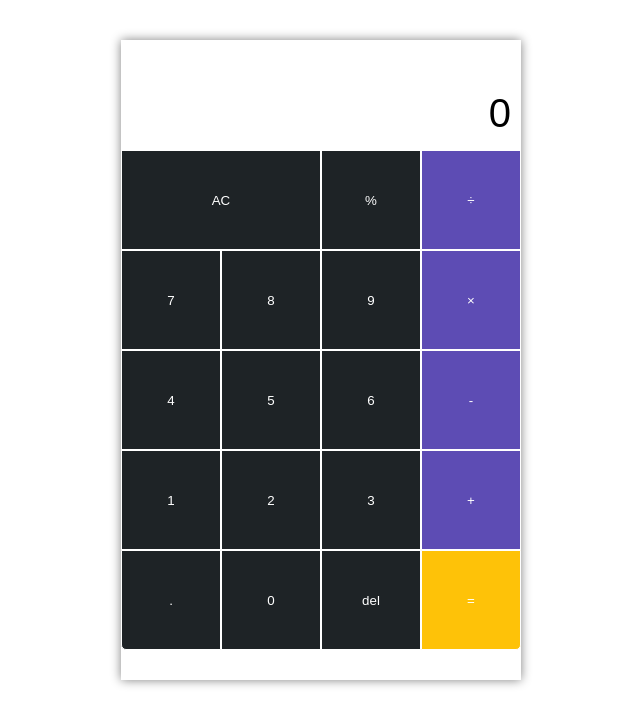
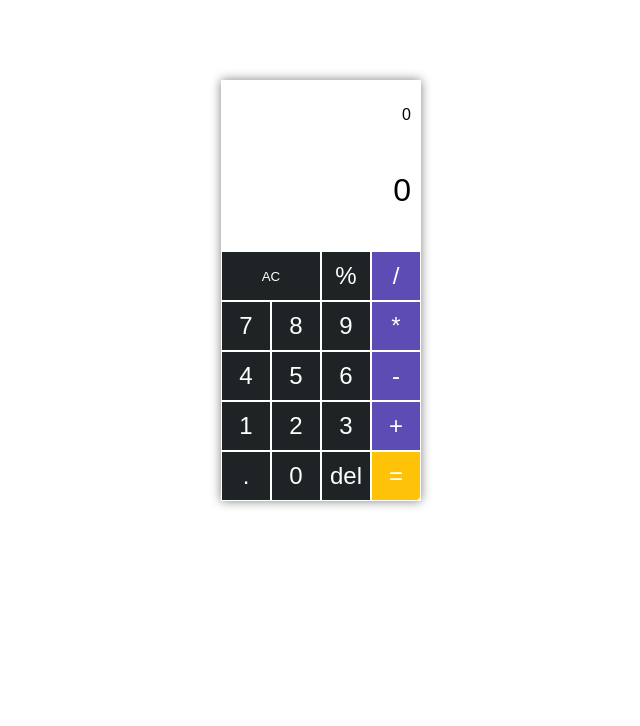
Before and after one commit to fuaberu/Calculator, a plain HTML site: page index.html in a window 1280 px wide. Both pictures are taken after a click on the button "AC". Shown: the whole page, without its empty margins (319-959 px from the left). Drawn offline with Linux system fonts and the light colour scheme.

Commit message:
functional basic calculator

```diff
--- a/index.html
+++ b/index.html
@@ -1,48 +1,39 @@
-<!DOCTYPE html>
+<!doctype html>
 <html lang="en">
     <head>
-    <meta charset="UTF-8">
-    <meta http-equiv="X-UA-Compatible" content="IE=edge">
-    <meta name="viewport" content="width=device-width, initial-scale=1.0">
-    <link rel="stylesheet" href="style.css">
-    <script src="script.js" defer></script>
+        <meta charset="utf-8">
+        <meta name="viewport" content="width = device-width, initial-scale = 1">
         <title>Calculator</title>
+        <link rel="stylesheet" type="text/css" href="style.css">
+        <script src="script.js"></script>
     </head>
     <body>
-
-
-    <div class="calculator">
+        <div class="container">
             <div class="display">
-            <div data-previous-operand class="previous-operand">
-                <p></p>
+                <p class="previous-operand">0</p>
+                <p id="entry" class="current-operand">1</p>
             </div>
-            <div data-current-operand class="current-operand">
-                <p></p>
+            <div class="calculator-buttons">
+                <button id="clearBut" class="span-2" onclick="clearButPress()">AC</button>
+                <button class="dark-button" onclick="mathButPress('%')">%</button>
+                <button class="purple-button" id="mathBut" onclick="mathButPress('/')">/</button>
+                <button class="dark-button" onclick="numButPress(7)">7</button>
+                <button class="dark-button"onclick="numButPress(8)">8</button>
+                <button class="dark-button"onclick="numButPress(9)">9</button>
+                <button class="purple-button" onclick="mathButPress('*')">*</button>
+                <button class="dark-button"onclick="numButPress(4)">4</button>
+                <button class="dark-button"onclick="numButPress(5)">5</button>
+                <button class="dark-button"onclick="numButPress(6)">6</button>
+                <button class="purple-button" onclick="mathButPress('-')">-</button>
+                <button class="dark-button"onclick="numButPress(1)">1</button>
+                <button class="dark-button"onclick="numButPress(2)">2</button>
+                <button class="dark-button"onclick="numButPress(3)">3</button>
+                <button class="purple-button" onclick="mathButPress('+')">+</button>
+                <button class="dark-button" id="decimalBut" onclick="numButPress('.')">.</button>
+                <button class="dark-button" onclick="numButPress(0)">0</button>
+                <button class="dark-button" id="deleteBut" onclick="deleteButPress()">del</button>
+                <button id="equal" onclick="equalButPress()">=</button>
             </div>
         </div>
-        <button data-action class="span-2">AC</button>
-        <button data-operation class="number">%</button>
-        <button data-operation class="operand">÷</button>
-        <button data-number class="number">7</button>
-        <button data-number class="number">8</button>
-        <button data-number class="number">9</button>
-        <button data-operation class="operand">×</button>
-        <button data-number class="number">4</button>
-        <button data-number class="number">5</button>
-        <button data-number class="number">6</button>
-        <button data-operation class="operand">-</button>
-        <button data-number class="number">1</button>
-        <button data-number class="number">2</button>
-        <button data-number class="number">3</button>
-        <button data-operation class="operand">+</button>
-        <button data-number class="border-radius" >.</button>
-        <button data-number class="number">0</button>
-        <button data-action class="number">del</button>
-        <button data-action class="equal">=</button>
-    </div>
-
-
-
-
     </body>
 </html>
--- a/script.js
+++ b/script.js
@@ -1,127 +1,74 @@
-//window oppend
-// window.addEventListener('load', (event) => {
-//     appendNumber(0);
-//   });
-//constants
-const numberButtons = document.querySelectorAll('[data-number]');
-const operationButtons = document.querySelectorAll('[data-operation]');
-const actionButtons = document.querySelectorAll('[data-action]');
-const previousTextElement = document.querySelector('[data-previous-operand]');
-const currentTextElement = document.querySelector('[data-current-operand]');
-//event listeners//
-numberButtons.forEach(button => {
-    button.addEventListener('click', function () {
-        let output = reverseFormat(getOutput());
-        let previousOutput = getPreviousValue();
-        if (output === '0') {
-            printOutput(this.innerText);
-          } else {
-            printOutput(output + this.innerText);
-          }
-        if (this.innerText === '.') {
-            printOutput(output + '.')
+
+let prevVal = "";
+let newVal = "";
+let resultVal = "";
+let mathOperator = "";
+let decimalClicked = false;
+
+function numButPress(num){
+
+    if(resultVal){
+        newVal = num;
+        resultVal = "";
+    } else {
+        if(num === '.'){
+            if(decimalClicked != true){
+                newVal += num;
+                decimalClicked = true;
+            }
+        } else {
+            newVal += num;
         }
-        // if (output !== NaN) {
-        //     output = output + this.innerText;
-        //     printOutput(output);
-        // } else if (previousOutput.slice(-1) == '+'){
-        //     printOutput('');
-        //     output = output + this.innerText;
-        //     printOutput(output);
-        // }
-    });
-});
+    }
+    document.getElementById("entry").innerText = newVal;
+}
 
-actionButtons.forEach(button => {
-    button.addEventListener('click', function () {
-        if (this.innerText == 'AC') { //all clear action
-            printOutput('0');
-            printPrevious('');
-        } else if (this.innerText == 'del') { //delete action
-            let output = reverseFormat(getOutput()).toString();
-            if (output) {
-                output = output.substr(0,output.length - 1);
-                printOutput(output);
-            }
-        } else if(this.innerText == '='){ //equal action
-            let output = reverseFormat(getOutput()).toString();
-            let previousOutput = getPreviousValue();
-            if (output !== ''){
-                output = reverseFormat(output);
-                console.log(output);
-                previousOutput = getPreviousValue();
-                console.log(previousOutput);
-                if (previousOutput.slice(-1) == '+') { //check if is an add function
-                    let num1 = previousOutput.substr(0,output.length - 2)
-                    printOutput(add(num1, output));
-                }
-        }
-    };
-    });
-});
-operationButtons.forEach(button => {
-    button.addEventListener('click', function () {
-        if (getOutput() !== '') { //if its not empty
-            let output = reverseFormat(getOutput()).toString();
-                let previousOutput = getPreviousValue();
+function mathButPress(operator){
+    if(!resultVal){
+        prevVal = newVal;
+    } else {
+        prevVal = resultVal;
+    }
+    newVal = "";
+    decimalClicked = false;
+    mathOperator = operator;
+    resultVal = "";
+    document.getElementById("entry").innerText = "";
+}
 
-            if (this.innerText == '+') { //add operation
-                printPrevious(output + ' +');
+function equalButPress(){
+    decimalClicked = false;
 
-            } else if (this.innerText == '-') { //subtract operation
-                printPrevious(output + ' -');
+    prevVal = parseFloat(prevVal);
+    newVal = parseFloat(newVal);
 
-            } else if (this.innerText == '÷') { //divide operation
-                printPrevious(output + ' ÷');
+    switch(mathOperator){
+        case "+":
+            resultVal = prevVal + newVal;
+            break;
+        case "-":
+            resultVal = prevVal - newVal;
+            break;
+        case "*":
+            resultVal = prevVal * newVal;
+            break;
+        case "/":
+            resultVal = prevVal / newVal;
+            break;
+        default:
+            resultVal = newVal;
+    }
 
-            } else if (this.innerText == '×') { //multiply operation
-                printPrevious(output + ' ×');
+    prevVal = resultVal;
 
-            } else if (this.innerText == '%') { //percentage operation
-                printPrevious(output + ' %');
-                printOutput(percentage(output))
-            }
-        }
-    });
-});
+    document.getElementById("entry").innerText = resultVal;
+}
 
-//functions
-function getPreviousValue () {
-    return previousTextElement.innerText;
-};
-function printPrevious (num) {
-    return previousTextElement.innerText = num;
-};
-function getOutput () {
-    return currentTextElement.innerText;
-};
-function printOutput (num) {
-    if (num === '0') {
-        currentTextElement.textContent = '';
-    } currentTextElement.innerText = num; //formatNumber(num) (can be used to formate as 1,000,000)
-};
-function formatNumber (num) {
-    let n = Number(num);
-    let valuer = n.toLocaleString('en');//to divide the number as 1,000,000
-    return valuer
-};
-function reverseFormat (num) {
-    return Number(num.replace(/,/g,''));
-};
-
-//math functions
-function add(num1,num2) {
-    return num1 + num2;
-};
-function subtract(num1,num2) {
-    return num1 - num2;
-};
-function multiply(num1,num2) {
-    return num1 * num2;
-};
-function divide(num1,num2) {
-    return num1 / num2;
-};
-function percentage(num1) {
-    return num1 / 100;
-};
+function clearButPress(){
+    prevVal = "";
+    newVal = "";
+    resultVal = "";
+    mathOperator = "";
+    decimalClicked = false;
+    document.getElementById("entry").innerText = "0";
+}
--- a/style.css
+++ b/style.css
@@ -9,35 +9,39 @@
     /* background: linear-gradient(to right, #CBCE91FF, #EA738DFF); */
 
 }
-.calculator {
+.container {
+    width: fit-content;
+    margin: 10vh auto;
+    box-shadow: 0 0 10px gray;
+}
+.calculator-buttons {
     display: grid;
     justify-content: center;
     align-content: center;
-    min-height: 80vh;
-    grid-template-columns: repeat(4, 100px);
-    grid-template-rows: minmax(10vh, auto) repeat(5, 100px);
-    width: 400px;
-    margin: 5vh auto;
-    box-shadow: 0 0 10px gray;
+    grid-template-columns: repeat(4, 50px);
+    grid-template-rows: repeat(5, 50px);
+    width: 200px;
+    margin: 0 auto;
+
 }
-
-.calculator button {
+.calculator-buttons button {
     cursor: pointer;
-    font-size: 3 rem;
     border: 1px solid white;
     outline: none;
     color: white;
 
 }
-.number {
+.dark-button {
     background-color: rgba(30,35,38);
+    font-size: 1.5rem;
 }
-.number:hover {
+.dark-button:hover {
     background-color: rgba(30,35,38,.80);
 }
 .border-radius {
     background-color: rgba(30,35,38);
     border-bottom-left-radius: 5px;
+    font-size: 1.5rem;
 }
 .border-radius:hover {
     background-color: rgba(30,35,38,.80);
@@ -49,35 +53,38 @@
 .span-2:hover {
     background-color: rgba(30,35,38,.80);
 }
-.operand {
+.purple-button {
     background-color: rgb(93, 76, 180);
+    font-size: 1.5rem;
 }
-.operand:hover {
+.purple-button:hover {
     background-color: rgb(93, 76, 180, .90);
 }
-.equal {
+#equal {
     background-color: rgba(254,194,8);
     border-bottom-right-radius: 5px;
+    font-size: 1.5rem;
 }
-.equal:hover {
+#equal:hover {
     background-color: rgba(254,194,8,0.8);
 }
 .display {
-    grid-column: 1 / -1;
     display: flex;
     align-items: flex-end;
-    justify-content: space-around;
     flex-direction: column;
     padding: 10px;
+    width: 200px;
+    margin: auto;
     word-wrap: break-word;
     word-break: break-all;
     background-color: white;
     border-top-left-radius: 5px;
     border-top-right-radius: 5px;
+
 }
 .previous-operand{
     font-size: 1rem;
 }
 .current-operand{
-    font-size: 2.5rem;
+    font-size: 2rem;
 }
```
Lines whose indentation alone changed are shown as unchanged.
